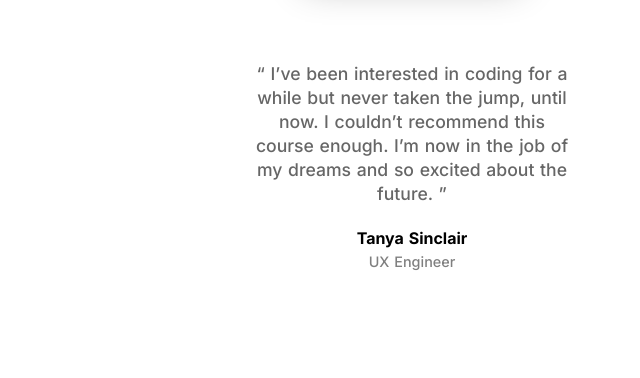
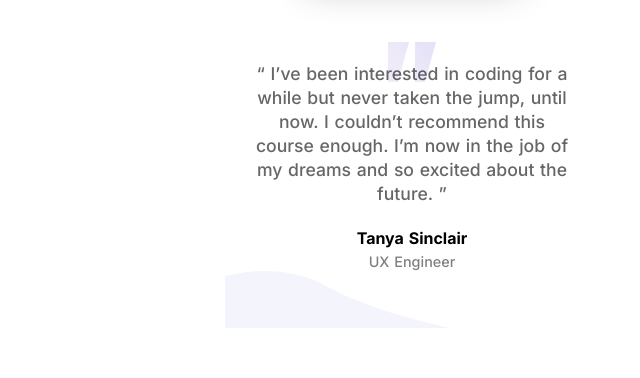
Before and after one commit to dhillman1989/fem_testimonials, a website built with Parcel: page index.html in a window 1280 px wide. Shown: the part 338-716 px from the top of the page, 228-868 px from the left. Built offline with nearby package versions, Linux system fonts and the light colour scheme; files whose address does not match are found by name.

Commit message:
fix it ready for deployment

```diff
--- a/styles.css
+++ b/styles.css
@@ -61,7 +61,7 @@ body {
 #testimonial-container {
   /* background-color: black; */
   position: relative;
-  background-image: url("./images/pattern-curved.svg");
+  background-image: url("./images/pattern-curve.svg");
   background-position: bottom left;
   background-repeat: no-repeat;
   background-size: 60%;
@@ -78,7 +78,7 @@ body {
 }
 
 #testimonial-container p {
-  background-image: url("./images/pattern-quote.svg");
+  background-image: url("./images/pattern-quotes.svg");
   background-repeat: no-repeat;
   background-size: 3rem;
   background-position: top center;
```
